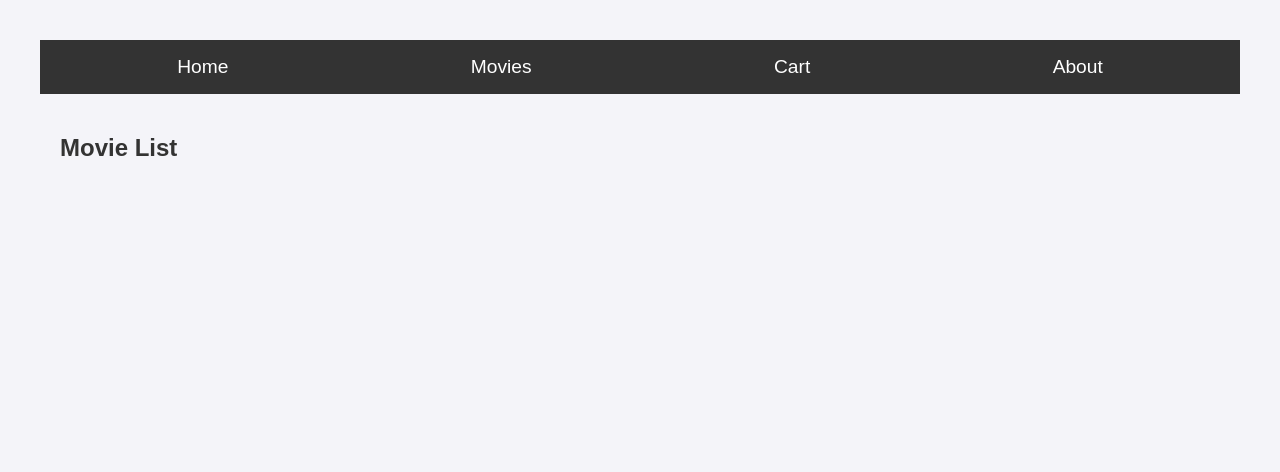
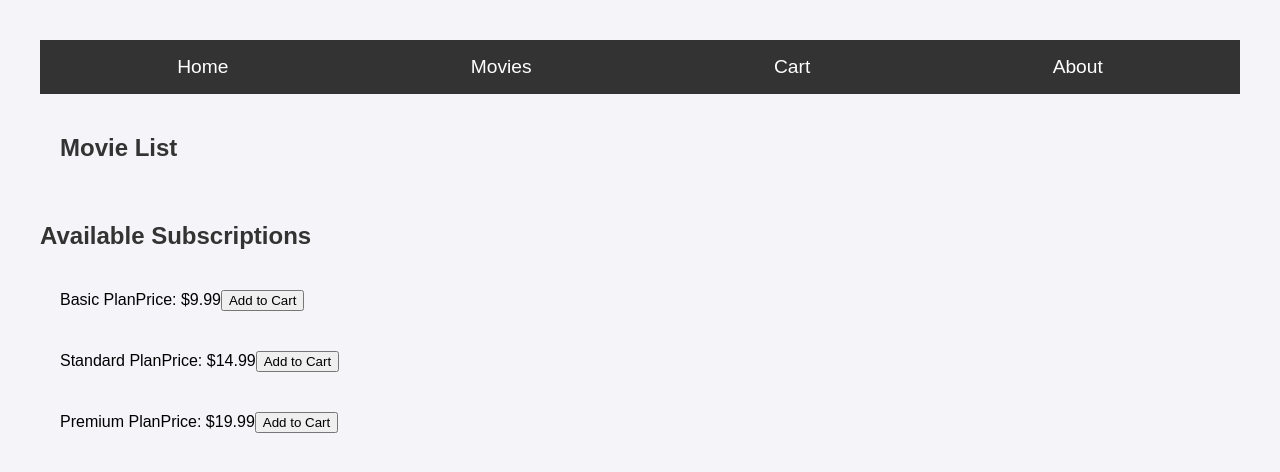
Before and after one commit to hotshotjack86/streamlist-react-app, a React (Create React App) app: page /movies in a window 1280 px wide. Shown: the top 472 px of the page. Built offline with nearby package versions, Linux system fonts and the light colour scheme.

Commit message:
Updated CartSystem and Data.js for proper cart functionality

```diff
--- a/src/App.js
+++ b/src/App.js
@@ -2,15 +2,19 @@ import React, { useState } from 'react';
 import { BrowserRouter as Router, Route, Routes, Link } from 'react-router-dom';
 import StreamList from './components/StreamList';
 import Movies from './components/Movies';
-import CartSystem from './components/CartSystem';  // Import CartSystem
+import CartSystem from './components/CartSystem';
 import About from './components/About';
+import subscriptions from './Data';  // Importing data from Data.js
 import './App.css';
 
 function App() {
   const [movies, setMovies] = useState([]);
-  const [cart, setCart] = useState([]);
+  const [cart, setCart] = useState(() => {
+    const savedCart = localStorage.getItem('cart');
+    return savedCart ? JSON.parse(savedCart) : [];
+  });
 
-  // Add the addMovie function here
+  // Movie Functions
   const addMovie = (movie) => {
     if (!movie.trim()) {
       alert("Movie name cannot be empty");
@@ -19,13 +23,40 @@ function App() {
     setMovies([...movies, { title: movie, watched: false, isEditing: false }]);
   };
 
+  const toggleWatch = (index) => {
+    const updatedMovies = [...movies];
+    updatedMovies[index].watched = !updatedMovies[index].watched;
+    setMovies(updatedMovies);
+  };
+
+  const updateMovie = (index, newTitle, isEditing = false) => {
+    const updatedMovies = [...movies];
+    updatedMovies[index].title = newTitle;
+    updatedMovies[index].isEditing = isEditing;
+    setMovies(updatedMovies);
+  };
+
+  const deleteMovie = (index) => {
+    const updatedMovies = movies.filter((_, i) => i !== index);
+    setMovies(updatedMovies);
+  };
+
+  // Cart Functions
   const addToCart = (item) => {
-    setCart([...cart, item]);
+    const existingItem = cart.find(cartItem => cartItem.id === item.id);
+    if (existingItem) {
+      alert('You cannot add more than one subscription.');
+    } else {
+      const updatedCart = [...cart, { ...item, quantity: 1 }];
+      setCart(updatedCart);
+      localStorage.setItem('cart', JSON.stringify(updatedCart));
+    }
   };
 
   const removeFromCart = (id) => {
     const updatedCart = cart.filter(item => item.id !== id);
     setCart(updatedCart);
+    localStorage.setItem('cart', JSON.stringify(updatedCart));
   };
 
   const increaseQuantity = (id) => {
@@ -33,6 +64,7 @@ function App() {
       item.id === id ? { ...item, quantity: item.quantity + 1 } : item
     );
     setCart(updatedCart);
+    localStorage.setItem('cart', JSON.stringify(updatedCart));
   };
 
   const decreaseQuantity = (id) => {
@@ -40,6 +72,7 @@ function App() {
       item.id === id && item.quantity > 1 ? { ...item, quantity: item.quantity - 1 } : item
     );
     setCart(updatedCart);
+    localStorage.setItem('cart', JSON.stringify(updatedCart));
   };
 
   const calculateTotalPrice = () => {
@@ -60,10 +93,20 @@ function App() {
 
         <Routes>
           <Route path="/" element={<StreamList addMovie={addMovie} />} />
-          <Route path="/movies" element={<Movies movies={movies} />} />
+          <Route path="/movies" element={<Movies movies={movies} updateMovie={updateMovie} deleteMovie={deleteMovie} toggleWatch={toggleWatch} />} />
           <Route path="/cart" element={<CartSystem cart={cart} removeFromCart={removeFromCart} increaseQuantity={increaseQuantity} decreaseQuantity={decreaseQuantity} calculateTotalPrice={calculateTotalPrice} />} />
           <Route path="/about" element={<About />} />
         </Routes>
+
+        {/* Display available subscriptions */}
+        <h2>Available Subscriptions</h2>
+        {subscriptions.map((item) => (
+          <div key={item.id}>
+            <span>{item.name}</span>
+            <span>Price: ${item.price}</span>
+            <button onClick={() => addToCart(item)}>Add to Cart</button>
+          </div>
+        ))}
       </div>
     </Router>
   );
--- a/src/components/Movies.js
+++ b/src/components/Movies.js
@@ -12,7 +12,7 @@ function Movies({ movies, updateMovie, deleteMovie, toggleWatch }) {
                 type="text"
                 value={movie.title}
                 onChange={(e) => updateMovie(index, e.target.value)}
-                onBlur={() => updateMovie(index, movie.title, false)}
+                onBlur={() => updateMovie(index, movie.title, false)} // Stop editing on input blur
               />
             ) : (
               <span style={{ textDecoration: movie.watched ? 'line-through' : 'none' }}>
@@ -23,7 +23,12 @@ function Movies({ movies, updateMovie, deleteMovie, toggleWatch }) {
               {movie.watched ? 'Unwatch' : 'Watch'}
             </button>
             <button onClick={() => updateMovie(index, movie.title, true)}>Edit</button>
-            <button onClick={() => deleteMovie(index)}>Delete</button>
+            <button onClick={() => {
+              console.log('Delete movie clicked for index:', index);
+              deleteMovie(index);
+            }}>
+              Delete
+            </button>
           </li>
         ))}
       </ul>
```
